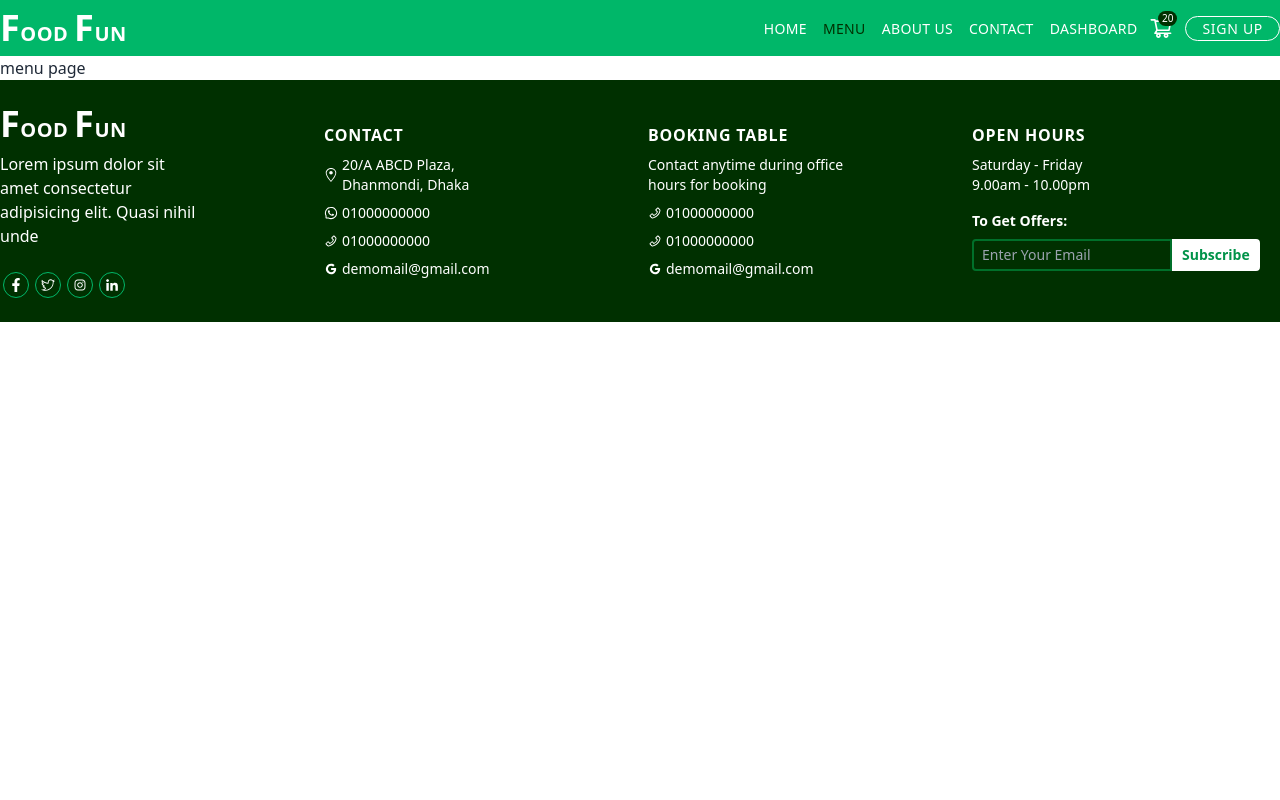
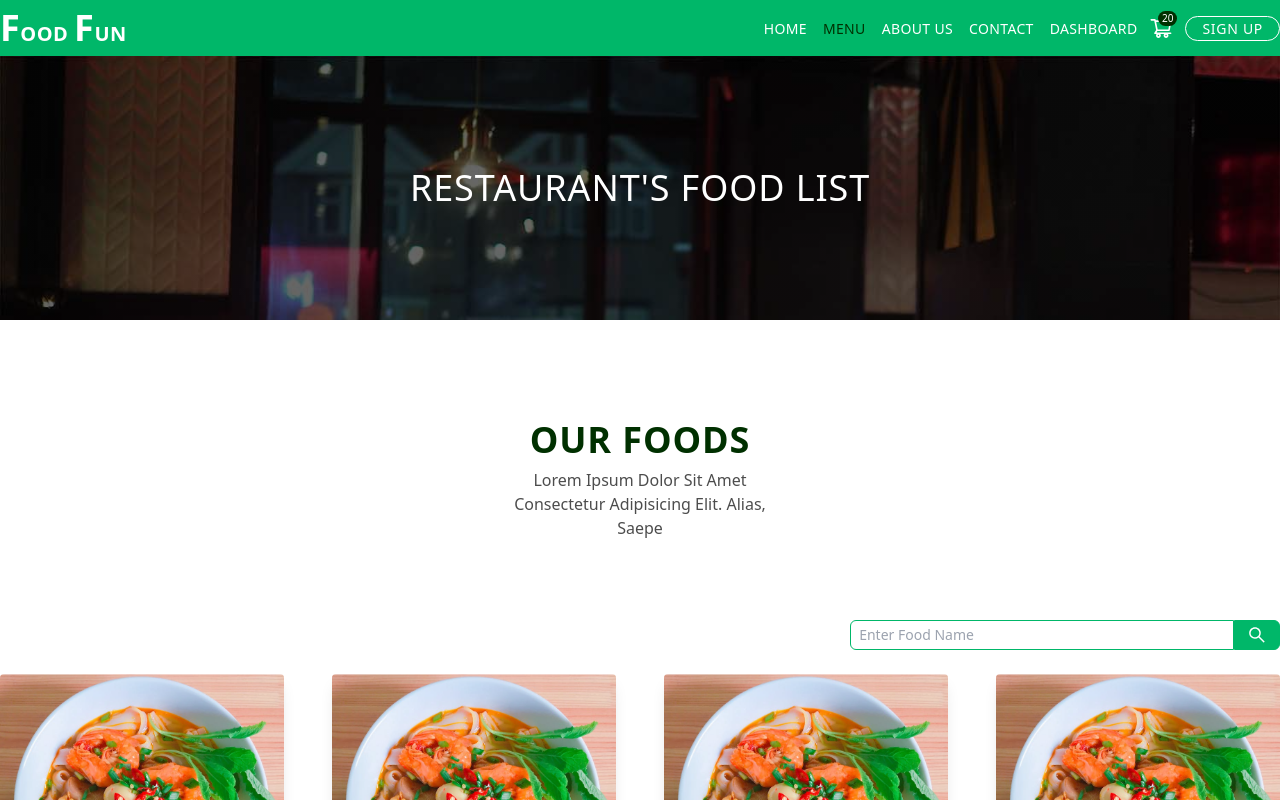
Before and after one commit to samsuzzaman1998/1.Restaurant-Website-Frontend, a React (Create React App) app: page /menu in a window 1280 px wide. Shown: the top 800 px of the page. Built offline with nearby package versions, Linux system fonts and the light colour scheme.

Commit message:
add menu page

```diff
--- /dev/null
+++ b/src/components/nonShared/MenuPageCom/AllFoods.js
@@ -0,0 +1,55 @@
+import React, { useState } from "react";
+import Card from "../../shared/Card";
+import SectionTitle from "../../shared/SecTitle";
+import { foodData } from "../../../database/HomePageData";
+import { AiOutlineSearch } from "react-icons/ai";
+
+const AllFoods = () => {
+    const secData = {
+        title: "our foods",
+        subtitle:
+            "Lorem ipsum dolor sit amet consectetur adipisicing elit. Alias, saepe",
+    };
+
+    // const [foodData, setFoodData] = useState(foodData);
+    return (
+        <section className="w-full max-w-7xl mx-auto px-3 xs:px-5 sm:px-8 md:px-8 xl:px-0 my-16">
+            <SectionTitle title={secData.title} subtitle={secData.subtitle} />
+
+            <form className="flex justify-center lg:justify-end items-center w-full mb-6">
+                <input
+                    type="text"
+                    name="searchText"
+                    id=""
+                    placeholder="Enter Food Name"
+                    className="outline-none border-[1px] border-green-100 px-2 py-[4px] rounded-tl-md rounded-bl-md text-green-500 text-xs md:text-sm w-full max-w-sm"
+                />
+                <button
+                    className="outline-none border-[1px] border-green-100 px-3 py-[3px] md:py-[4px] rounded-tr-md rounded-br-md text-white bg-green-100 "
+                    type="submit"
+                >
+                    <AiOutlineSearch size="1.24rem" />
+                </button>
+            </form>
+
+            <div className="grid grid-cols-1 min-[500px]:grid-cols-2 md:grid-cols-3 lg:grid-cols-4 gap-6 xl:gap-12">
+                {foodData.map((food) => {
+                    return <Card food={food} key={food._id} />;
+                })}
+            </div>
+            <div className="flex justify-center mt-8 gap-[2px]">
+                <button className="outline-none border-none bg-black bg-opacity-10 text-sm text-black px-3 py-1 rounded-md">
+                    1
+                </button>
+                <button className="outline-none border-none bg-green-100 text-sm text-white px-3 py-1 rounded-md">
+                    2
+                </button>
+                <button className="outline-none border-none bg-black bg-opacity-10 text-sm text-black px-3 py-1 rounded-md">
+                    3
+                </button>
+            </div>
+        </section>
+    );
+};
+
+export default AllFoods;
--- /dev/null
+++ b/src/components/nonShared/MenuPageCom/Hero.js
@@ -0,0 +1,13 @@
+import React from "react";
+import heroBG from "../../../assets/MenuPageBG.jpg";
+import CommonHero from "../../shared/CommonHero";
+
+const Hero = () => {
+    const heroData = {
+        heroBG: heroBG,
+        heroText: "restaurant's food list",
+    };
+    return <CommonHero heroData={heroData} />;
+};
+
+export default Hero;
--- /dev/null
+++ b/src/components/shared/CommonHero.js
@@ -0,0 +1,24 @@
+import React from "react";
+
+const CommonHero = ({ heroData }) => {
+    const { heroBG, heroText } = heroData;
+
+    return (
+        <section
+            className="px-3 xs:px-5 sm:px-8 md:px-8 xl:px-0 mb-[60px] sm:mb-[100px] py-16 lg:py-28"
+            style={{
+                background: `linear-gradient(rgba(0, 0, 0, 0.6), rgba(0, 0, 0, 0.6)),url(${heroBG})`,
+                backgroundPosition: "top",
+                backgroundSize: "cover",
+            }}
+        >
+            <div className="w-full max-w-7xl mx-auto">
+                <h2 className="text-white text-center uppercase text-lg xs:text-xl sm:text-2xl md:text-3xl lg:text-4xl font-medium tracking-wide">
+                    {heroText}
+                </h2>
+            </div>
+        </section>
+    );
+};
+
+export default CommonHero;
--- a/src/pages/MenuPage.js
+++ b/src/pages/MenuPage.js
@@ -1,7 +1,14 @@
 import React from "react";
+import AllFoods from "../components/nonShared/MenuPageCom/AllFoods";
+import Hero from "../components/nonShared/MenuPageCom/Hero";
 
 const MenuPage = () => {
-    return <div>menu page</div>;
+    return (
+        <div>
+            <Hero />
+            <AllFoods />
+        </div>
+    );
 };
 
 export default MenuPage;
```
